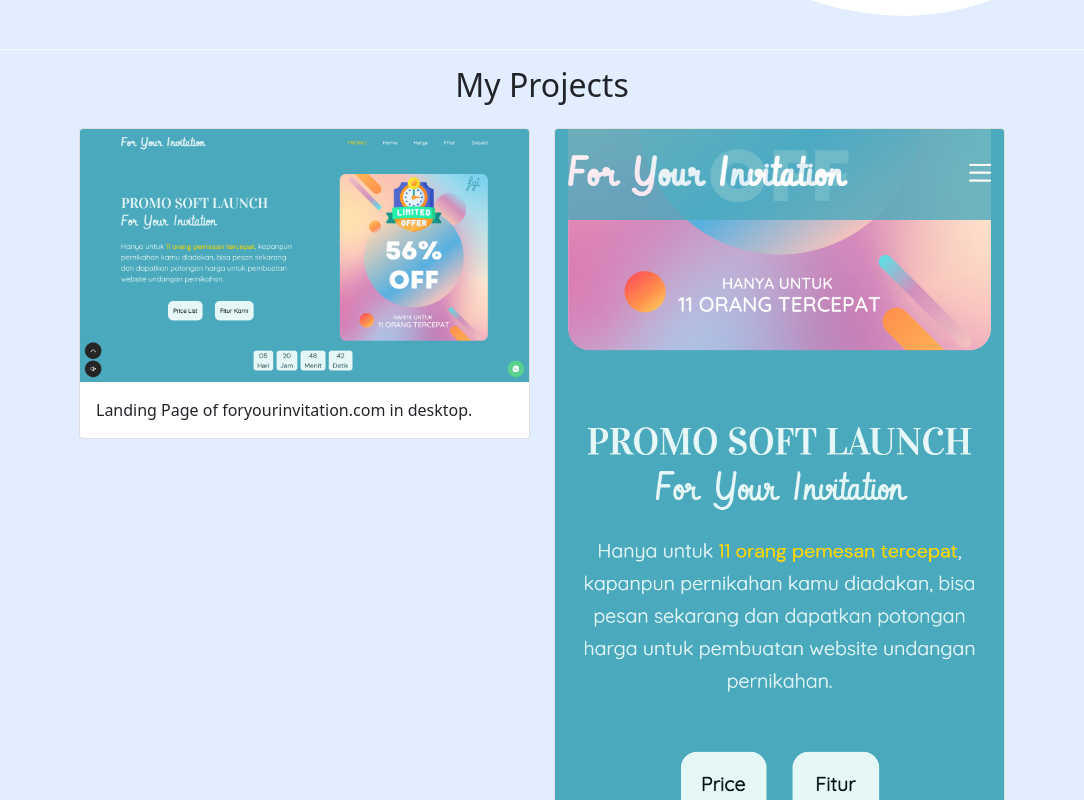
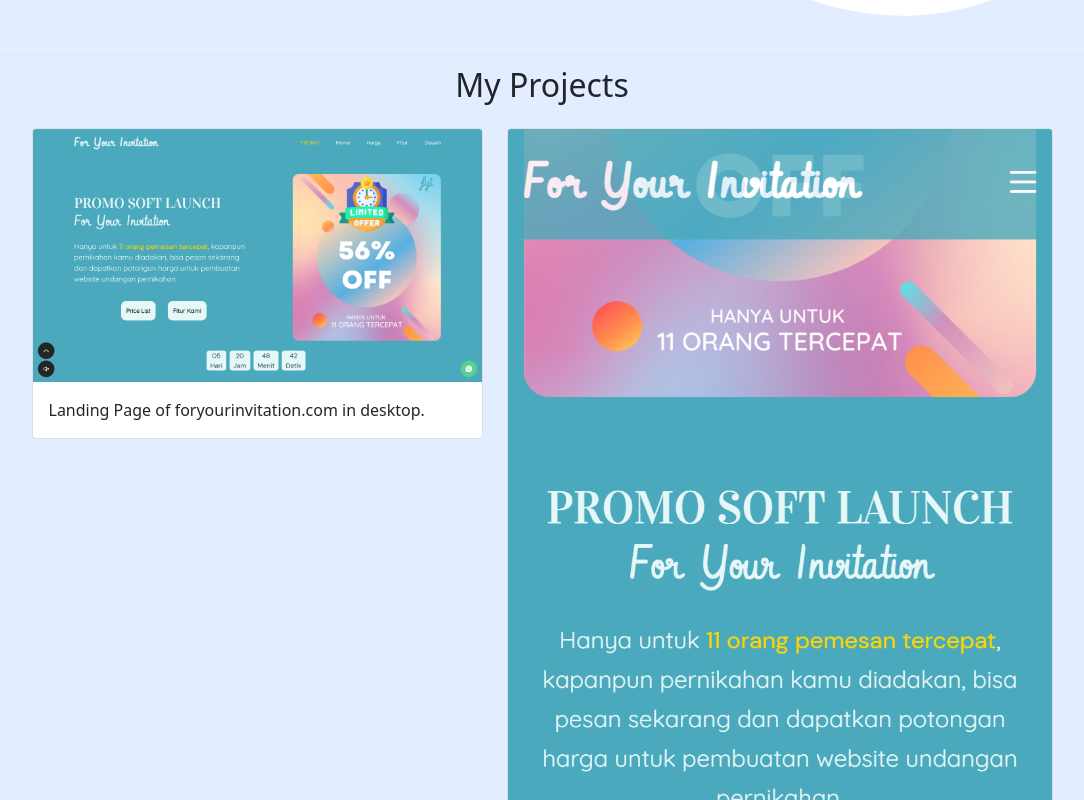
Before and after one commit to muhfauziazhar/muhfauziazhar.github.io, a plain HTML site: page index.html in a window 1280 px wide. Shown: the part 1400-2200 px from the top of the page, without its empty margins (98-1182 px from the left). Drawn offline with nearby package versions, Linux system fonts and the light colour scheme.

Commit message:
change width

```diff
--- a/index.html
+++ b/index.html
@@ -181,7 +181,7 @@
               </div>
             </div>
           </div>
-          <div class="col-12 col-lg-5 mb-6 order-2">
+          <div class="col-12 col-lg-5 mb-6 order-2" style="width: 50%;">
             <div class="card">
               <img
                 src="./img/projects/fyi-lp-mobile.png"
```
